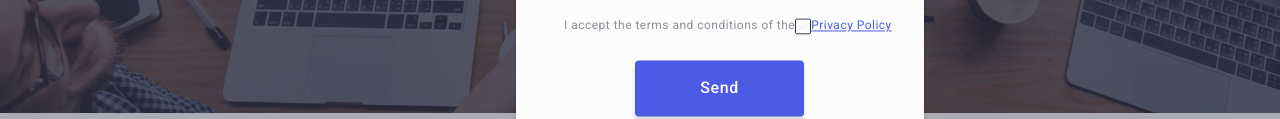
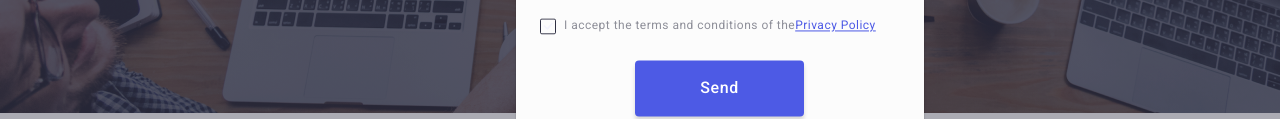
Before and after one commit to YuriiKulchytskyi/goit-markup-hw-06, a plain HTML site: page index.html in a window 1280 px wide. Both pictures are taken after a click on the button "Order Service". Shown: the part 559-678 px from the top of the page. Drawn offline with nearby package versions, Linux system fonts and the light colour scheme.

Commit message:
Update styles.css

```diff
--- a/css/styles.css
+++ b/css/styles.css
@@ -1032,8 +1032,8 @@ nav li a:focus {
 
 .label-span {
     display: inline-flex;
-    /* position: absolute;
-    left: 24px; */
+    position: absolute;
+    left: 24px;
     width: 16px;
     height: 16px;
     border: 1px solid rgba(46, 47, 66, 0.4);
@@ -1042,6 +1042,10 @@ nav li a:focus {
     align-items: center;
     justify-content: center;
     fill: transparent;
+}
+
+.privacy span {
+    display: inline-flex;
 }
 
 
```
